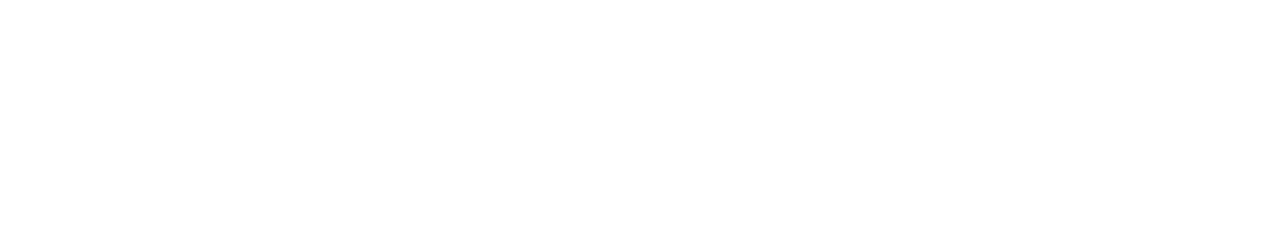
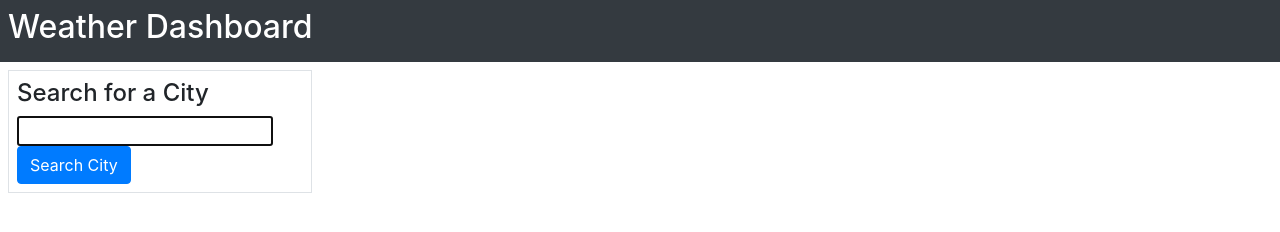
Before and after one commit to malcan09/weather-app, a plain HTML site: page index.html in a window 1280 px wide. Drawn offline with nearby package versions, Linux system fonts and the light colour scheme.

Commit message:
nav bar and search button

```diff
--- a/index.html
+++ b/index.html
@@ -1,12 +1,40 @@
 <!DOCTYPE html>
 <html lang="en">
+
 <head>
     <!-- Required meta tags -->
     <meta charset="utf-8">
     <meta name="viewport" content="width=device-width, initial-scale=1, shrink-to-fit=no">
+    <meta http-equiv="X-UA-Compatible" content="ie=edge" />
 
     <!-- Bootstrap CSS -->
-        <link rel="stylesheet" href="https://stackpath.bootstrapcdn.com/bootstrap/4.3.1/css/bootstrap.min.css" integrity="sha384-ggOyR0iXCbMQv3Xipma34MD+dH/1fQ784/j6cY/iJTQUOhcWr7x9JvoRxT2MZw1T" crossorigin="anonymous">
+    <link rel="stylesheet" href="https://stackpath.bootstrapcdn.com/bootstrap/4.3.1/css/bootstrap.min.css"
+        integrity="sha384-ggOyR0iXCbMQv3Xipma34MD+dH/1fQ784/j6cY/iJTQUOhcWr7x9JvoRxT2MZw1T" crossorigin="anonymous">
 
+    <!-- Style css -->
+    <link rel="stylesheet" href="style.css">
+    <title>Weather App </title>
 </head>
+
+<body>
+    <header class="navbar navbar-dark bg-dark text-white text-center p-2">
+        <h2>Weather Dashboard</h2>
+        </div>
+    </header>
+    <main class="container-fluid">
+        <div class="row">
+            <div class="col-12 col-md-3 p-2 search-column">
+                <form class = "border p-2" id="citySearch">
+                    <h4>Search for a City</h4>
+                    <input id="city type="text" autofocus="true" class = "form-input" />
+                    <button class="btn btn-primary" type="submit">Search City</button>
+                </form>
+                <div class="past-search" id="pastButton"></div>
+            </div>
+        </div>
+
+    </main>
+
+</body>
+
 </html>
--- /dev/null
+++ b/style.css
@@ -0,0 +1,3 @@
+.h2{
+    text-align: center;
+}
```
Lines whose indentation alone changed are shown as unchanged.
